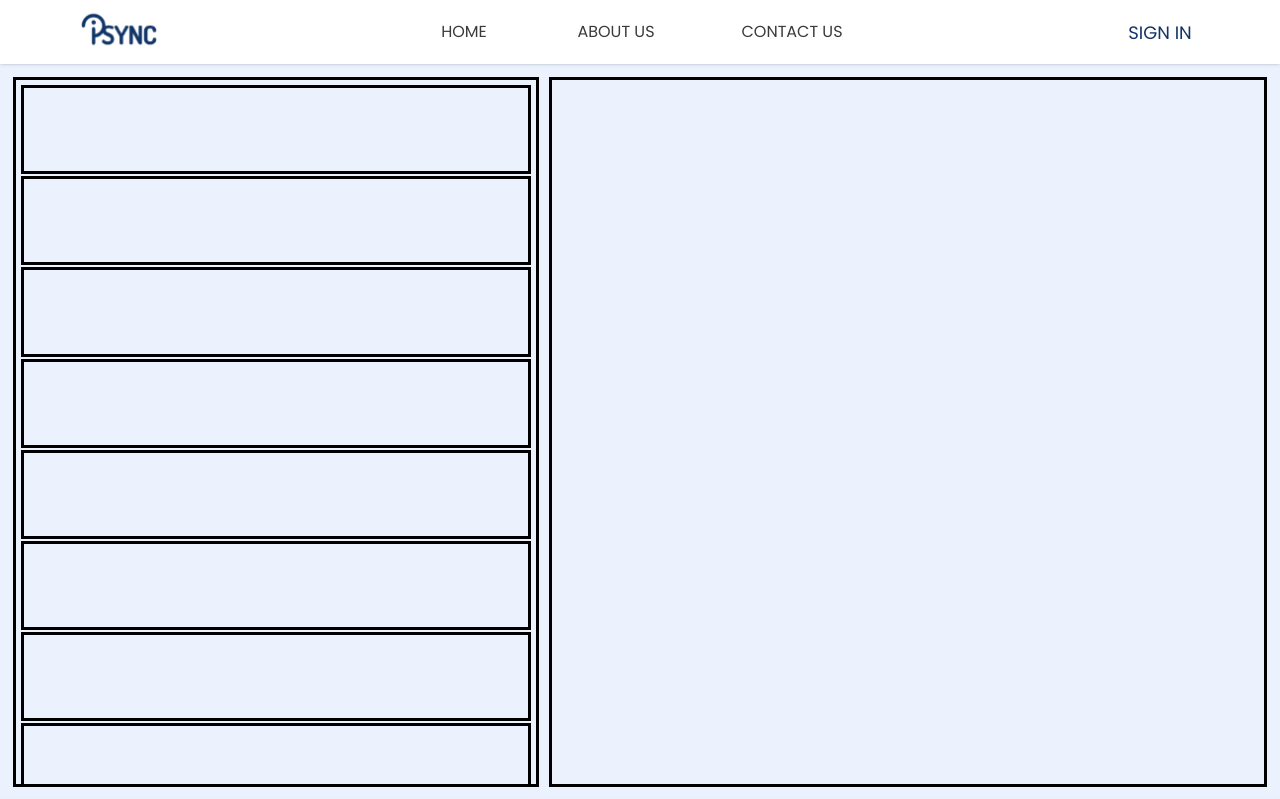
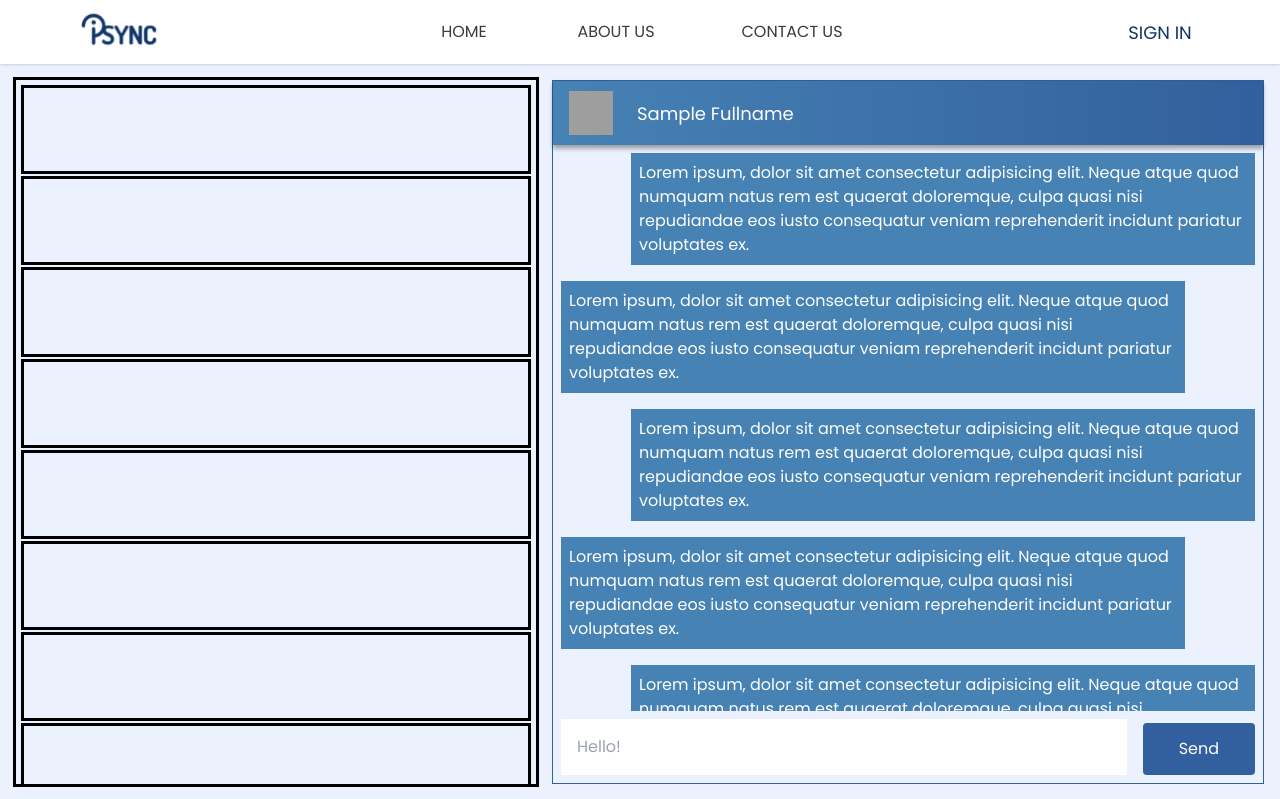
Before and after one commit to kheejay/IPSYNC, a Vue app: page /messages in a window 1280 px wide. Shown: the top 799 px of the page. Built offline with nearby package versions, Linux system fonts and the light colour scheme; no server answers; the database is empty; grey boxes are pictures that could not be loaded.

Commit message:
layouting of messages

```diff
--- /dev/null
+++ b/src/components/icons/ArrowLeft.vue
@@ -0,0 +1,10 @@
+
+<template>
+  <svg xmlns="http://www.w3.org/2000/svg" width="1em" height="1em" viewBox="0 0 24 24"><path fill="currentColor" d="M20 11H7.83l5.59-5.59L12 4l-8 8l8 8l1.41-1.41L7.83 13H20z"></path></svg>
+</template>
+
+<script>
+export default {
+  name: 'IcBaselineArrowBack'
+}
+</script>
--- a/src/pages/Messages.vue
+++ b/src/pages/Messages.vue
@@ -9,11 +9,54 @@
             </div>
         </div>
 
-        <div class="flex-grow h-[calc(100vh-4rem)] w-full lg:h-auto lg:w-auto flex pl-2 py-4 pr-4">
-            <div class="outline flex-grow">
+        <div class="flex-grow h-[calc(100vh-4rem)] w-full lg:h-auto lg:w-auto flex p-2 sm:p-4 lg:p-0 lg:pl-2 lg:py-4 lg:pr-4">
+            <div v-if="1" class="border border-c6 flex-grow flex flex-col">
 
+                <div class="w-full min-h-[4rem] h-[4rem] flex justify-start bg-gradient-to-r from-c2 to-c6 drop-shadow">
+                    <div class="h-full flex">
+                        <div class="h-full flex lg:hidden items-center px-4">
+                            <ArrowLeft class="w-8 h-8 text-c5" />
+                        </div>
+                        <div class="flex items-center lg:pr-2 lg:pl-4">
+                            <img src="https://i.ibb.co/LJPrkjQ/np.png" alt="profile" class="w-11 h-11">
+                        </div>
+                        <div class="flex items-center px-4 lg:text-[1.125rem] text-white">
+                            Sample Fullname
+                        </div>
+                    </div>
+                </div>
+
+                <div class="flex-grow flex flex-col p-2 overflow-y-scroll text-white gap-4 no-scrollbar">
+                    <div v-for="x in 10" :key="x" :class="`w-full flex ${ x%2 == 0 ? 'justify-start' : 'justify-end' }`">
+                        <div class="min-w-[10rem] max-w-[39rem] bg-c2 p-2">
+                            Lorem ipsum, dolor sit amet consectetur adipisicing elit. Neque atque quod numquam natus rem est quaerat doloremque, culpa quasi nisi repudiandae eos iusto consequatur veniam reprehenderit incidunt pariatur voluptates ex.
+                        </div>
+                    </div>
+                </div>
+
+                <div class="w-full p-2 flex justify-start items-end bg-transparent to-c6 gap-4">
+                    <textarea
+                        class="h-fit w-full focus:outline-none p-4 resize-none"
+                        v-model="input"
+                        ref="textarea"
+                        placeholder="Hello!"
+                        />
+                    <button class="px-9 h-[3.25rem] bg-c6 text-white rounded">
+                        Send
+                    </button>
+                </div>
+
+            </div>
+            <div v-else class="outline flex-grow">
+                    test
             </div>
         </div>
 
     </div>
 </template>
+
+<script setup>
+import ArrowLeft from '../components/icons/ArrowLeft.vue';
+import { useTextareaAutosize } from '@vueuse/core';
+const { textarea, input } = useTextareaAutosize()
+</script>
```
